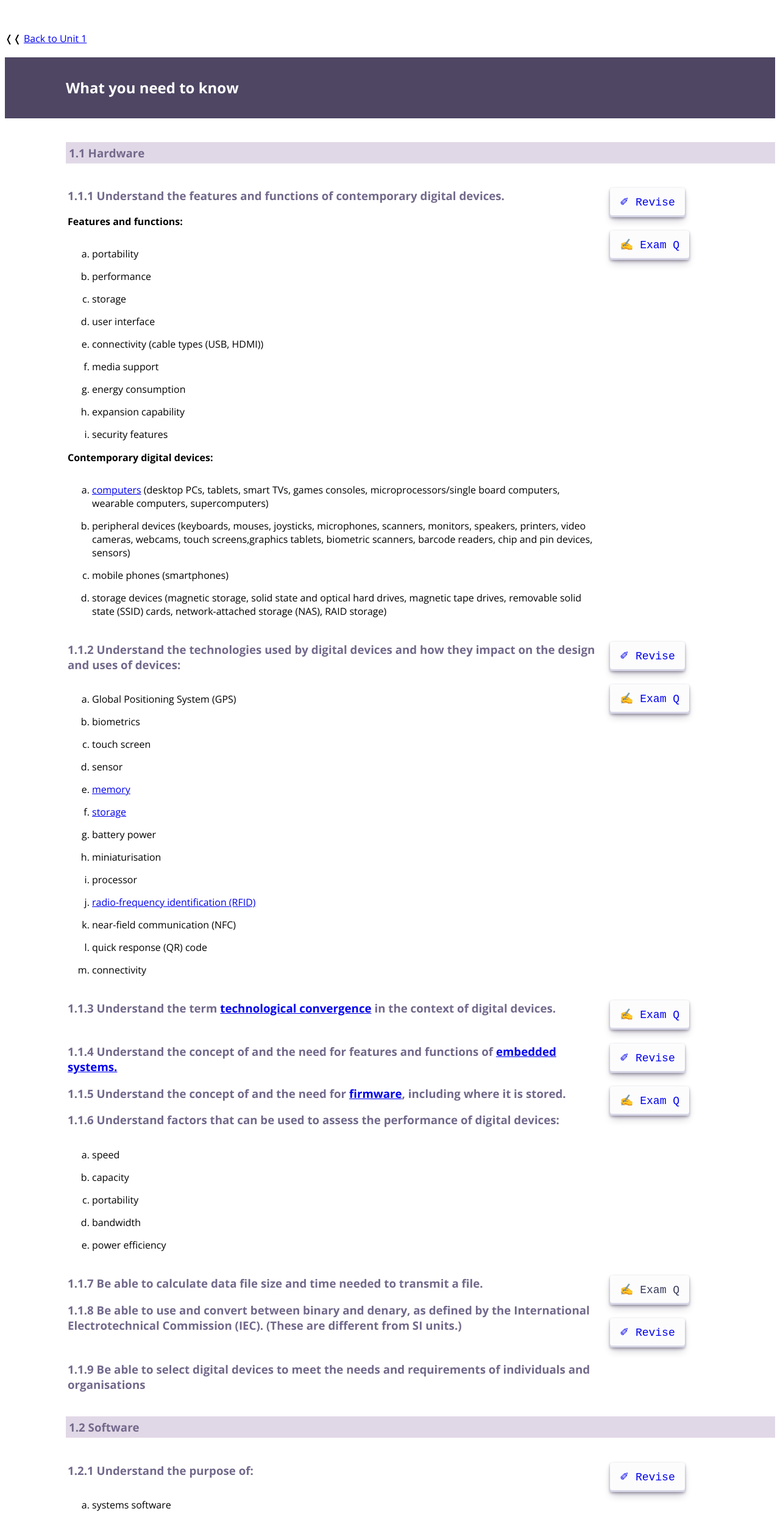
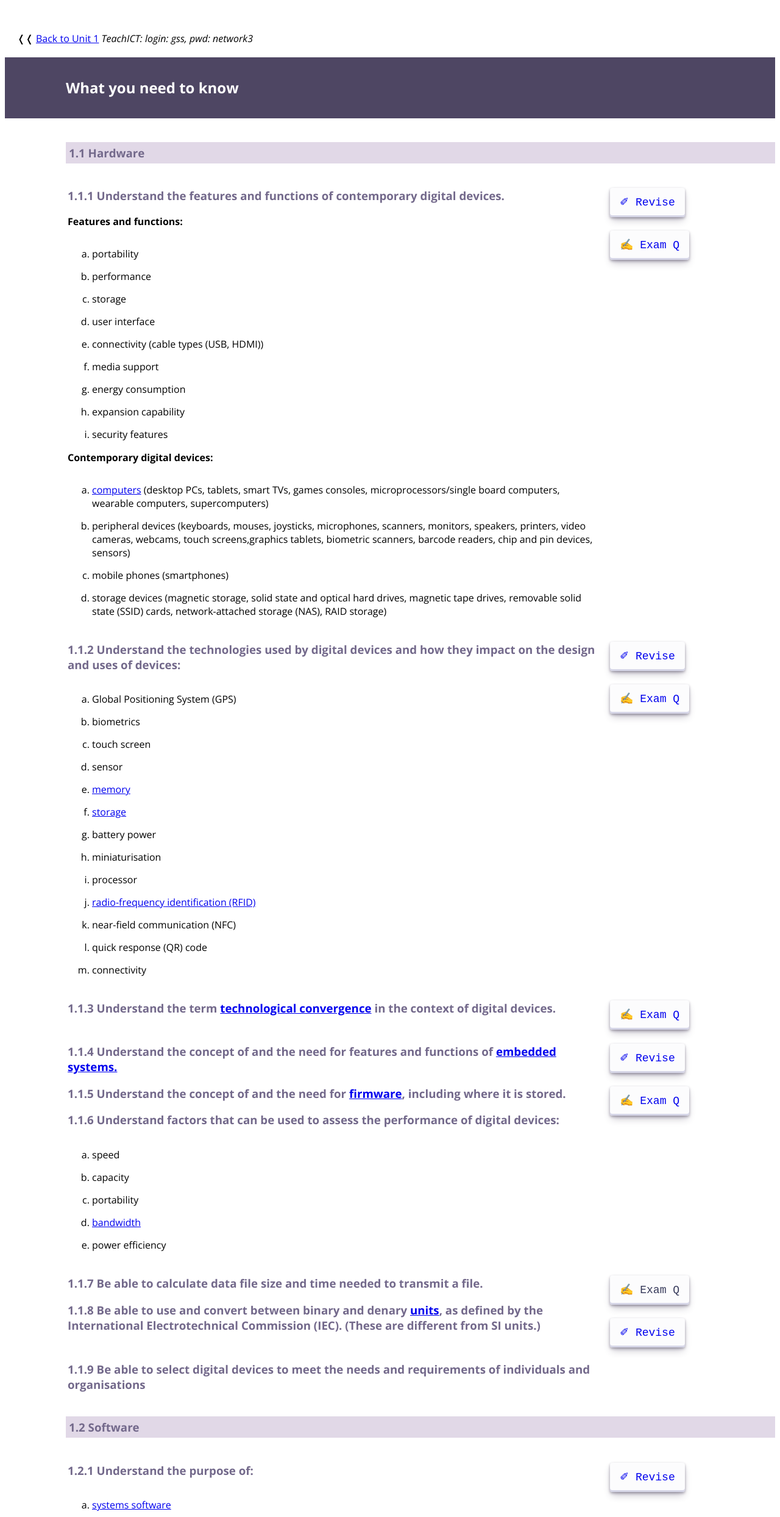
Before and after one commit to emmarroyo/emmarroyo, a plain HTML site: page p11_HardSoft.html in a window 1280 px wide. Shown: the part 253-2740 px from the top of the page at 61% size. Drawn offline with nearby package versions, Linux system fonts and the light colour scheme.

Commit message:
Update p11_HardSoft.html

```diff
--- a/p11_HardSoft.html
+++ b/p11_HardSoft.html
@@ -167,6 +167,9 @@ section{
 table{
     width:100%;
 }
+.topLinks{
+    padding-left:20px;
+}
 </style>
 </head>
 <body>
@@ -183,7 +186,7 @@ table{
     <h1>Topic 1: Harware and software</h1>
 </header>
 
-&#10092;&#10092;  <a href="p1_Unit1.html"> Back to Unit 1</a>
+<div class="topLinks"> &#10092;&#10092;  <a href="p1_Unit1.html"> Back to Unit 1</a> <i>TeachICT: login: gss, pwd: network3</i></div>
 <section class="bgColor"><h2>What you need to know</h2></section>
 <section class="main">
     <h3 class="subtitle">1.1 Hardware</h3>
@@ -259,7 +262,7 @@ table{
                     <li>speed</li>
                     <li>capacity</li>
                     <li>portability</li>
-                    <li>bandwidth</li>
+                    <li><a href="https://www.teach-ict.com/gcse_new/networks/bandwidth/miniweb/pg2.htm" target="_blank">bandwidth</a></li>
                     <li>power efficiency</li>
                 </ol>
             </td>
@@ -274,7 +277,7 @@ table{
         <tr>
             <td class="col1">
                 <h3>1.1.7 Be able to calculate data file size and time needed to transmit a file.                </h3>
-                <h3>1.1.8 Be able to use and convert between binary and denary, as defined by the International Electrotechnical Commission (IEC). (These are different from SI units.)             </h3>
+                <h3>1.1.8 Be able to use and convert between binary and denary <a href="https://www.teach-ict.com/gcse_new/computer%20systems/storage_units/miniweb/index.htm" target="_blank">units</a>, as defined by the International Electrotechnical Commission (IEC). (These are different from SI units.)             </h3>
             </td>
             <td class="col2">
                 <button class="button-30" role="button">&#9997; Exam Q</button>
@@ -296,7 +299,7 @@ table{
             <td class="col1">
                 <h3>1.2.1 Understand the purpose of:</h3>
                 <ol type="a">
-                    <li>systems software</li>
+                    <li><a href="https://www.teach-ict.com/as_a2_ict_new/ocr/AS_G061/312_software_hardware/software/miniweb/pg2.htm" target="_blank">systems software</a></li>
                     <li>application software</li>
                 </ol>
             </td>
@@ -306,7 +309,7 @@ table{
         </tr>
         <tr>
             <td class="col1">
-                <h3>1.2.2 Understand the role of the operating system in managing:</h3>
+                <h3>1.2.2 Understand the role of the <a href="https://www.teach-ict.com/gcse_new/computer%20systems/operating_system_functions/miniweb/index.htm" target="_blank">operating system in managing:</a></h3>
                 <ol type="a">
                     <li>devices</li>
                     <li>processes</li>
@@ -323,7 +326,7 @@ table{
                 <h3>1.2.3 Understand the different sources of software and copyright types:</h3>
                 <ol type="a">
                     <li>free</li>
-                    <li>open source</li>
+                    <li><a href="https://www.teach-ict.com/v/GCSE_Computing/Edexcel/6_Bigger_Picture/open_closed_source/miniweb/index.php" target="_blank">open source</a></li>
                     <li>proprietary</li>
                     <li>creative commons</li>
                 </ol>
```
